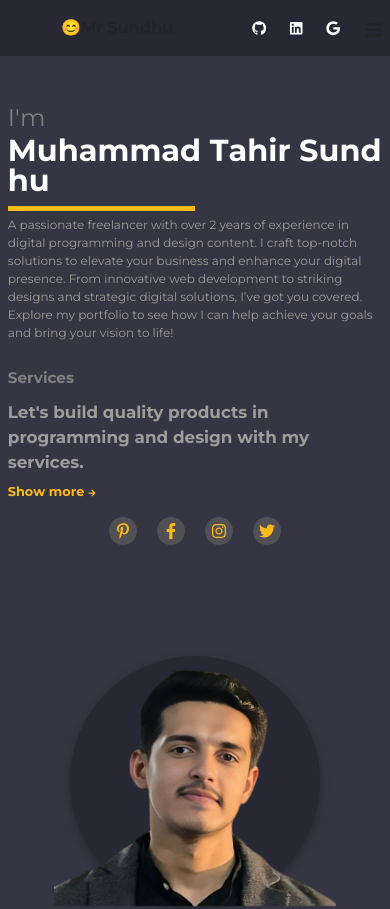
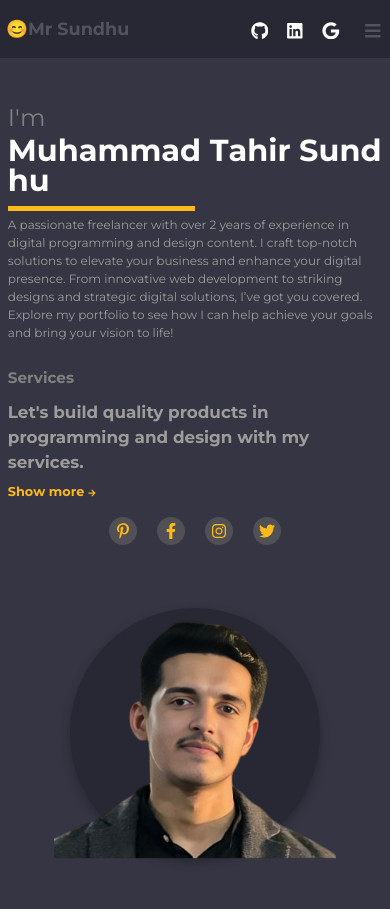
Before and after one commit to MuhammadTahirSundhu/My-Portfolio-Website, a React (Vite) app in the folder Tahir_Portfolio_Website/: page / in a window 390 px wide. Shown: the top 909 px of the page. Built offline with nearby package versions, Linux system fonts and the light colour scheme.

Commit message:
Further enhance

```diff
--- a/Tahir_Portfolio_Website/src/components/Navbar.css
+++ b/Tahir_Portfolio_Website/src/components/Navbar.css
@@ -21,6 +21,7 @@
     width: 25%;
     display: flex;
     justify-content: center;
+    color: #53525f;
 }
 
 .Pages {
@@ -74,6 +75,7 @@
     justify-content: center;
     font-size: 1.1rem;
     cursor: pointer;
+    color: #53525f;
 }
 
 /* When the mobile menu is open */
@@ -131,7 +133,6 @@
     }
 
 }
-Responsive styling for smaller screens (tablets)
 @media only screen and (max-width: 900px) {
     .navbar {
         gap: 30px;
@@ -204,9 +205,10 @@ Responsive styling for smaller screens (tablets)
         gap: 0px;
     }
     .brand {
-        font-size: 1rem;
+        font-size: 1.1rem;
         width: 60%;
         padding: 6px;
+        justify-content: flex-start;
     }
 
     .Pages {
@@ -220,16 +222,17 @@ Responsive styling for smaller screens (tablets)
     .others {
         width: 27%;
         justify-content: space-between;
+        font-size: 1.1rem;
         padding: 8px;
     }
 
     .menu-icon {
         font-size: 1.1rem;
-        padding: 7px;
+        padding: 8px;
     }
 
     .Navbaricon {
-        font-size: 0.9rem;
+        font-size: 1.1rem;
     }
 
     /* Show the hamburger menu icon */
--- a/Tahir_Portfolio_Website/src/pages/Home.css
+++ b/Tahir_Portfolio_Website/src/pages/Home.css
@@ -531,7 +531,7 @@ border-radius: 50%;
 
   .picContainer{
 
-    margin:600px 0px 100px;
+    margin:550px 0px 100px;
     background-color: #272833;
     box-shadow: 0 4px 8px #272833; /* Add shadow for depth */
     border-radius: 50%;
```
